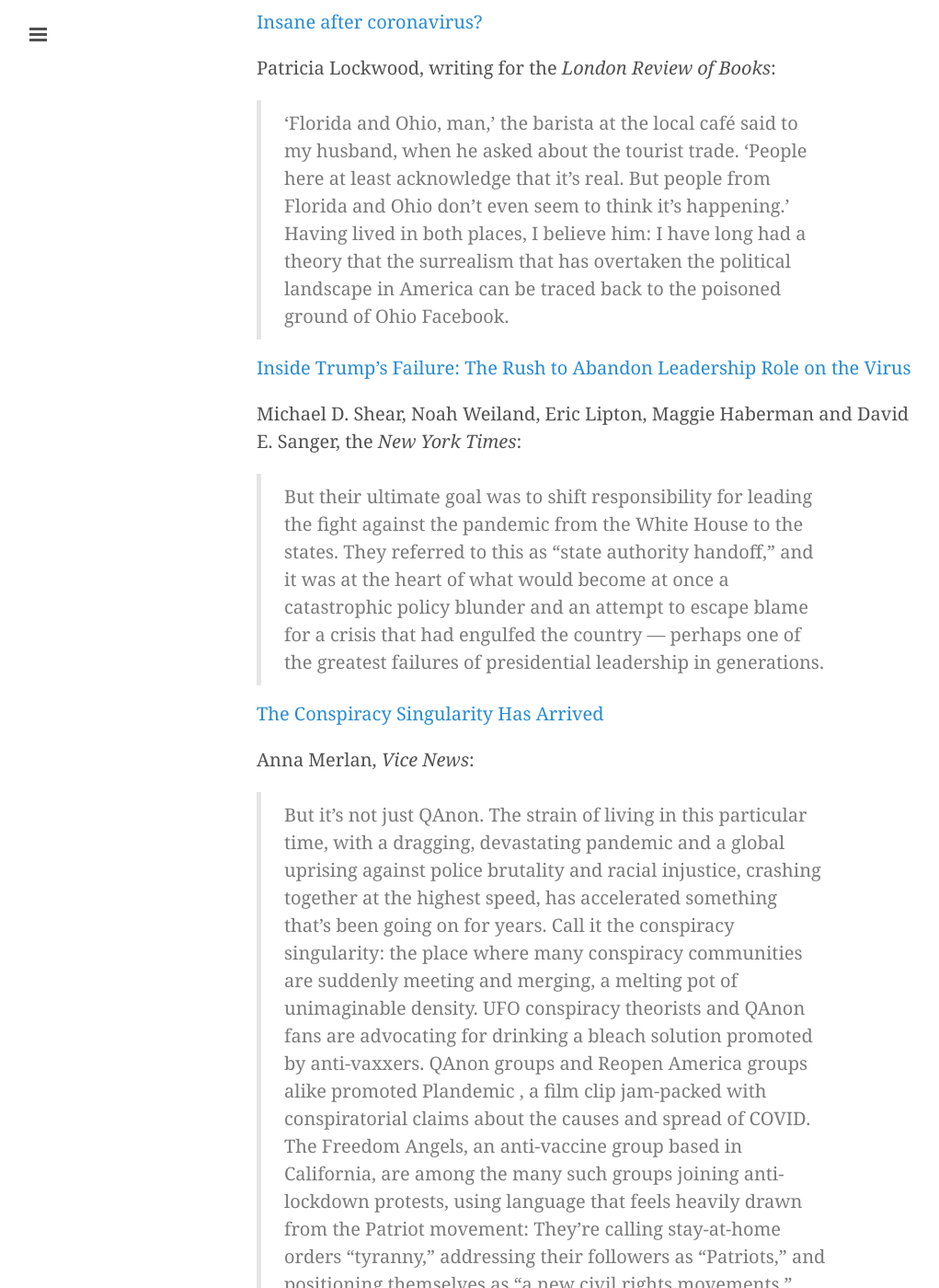
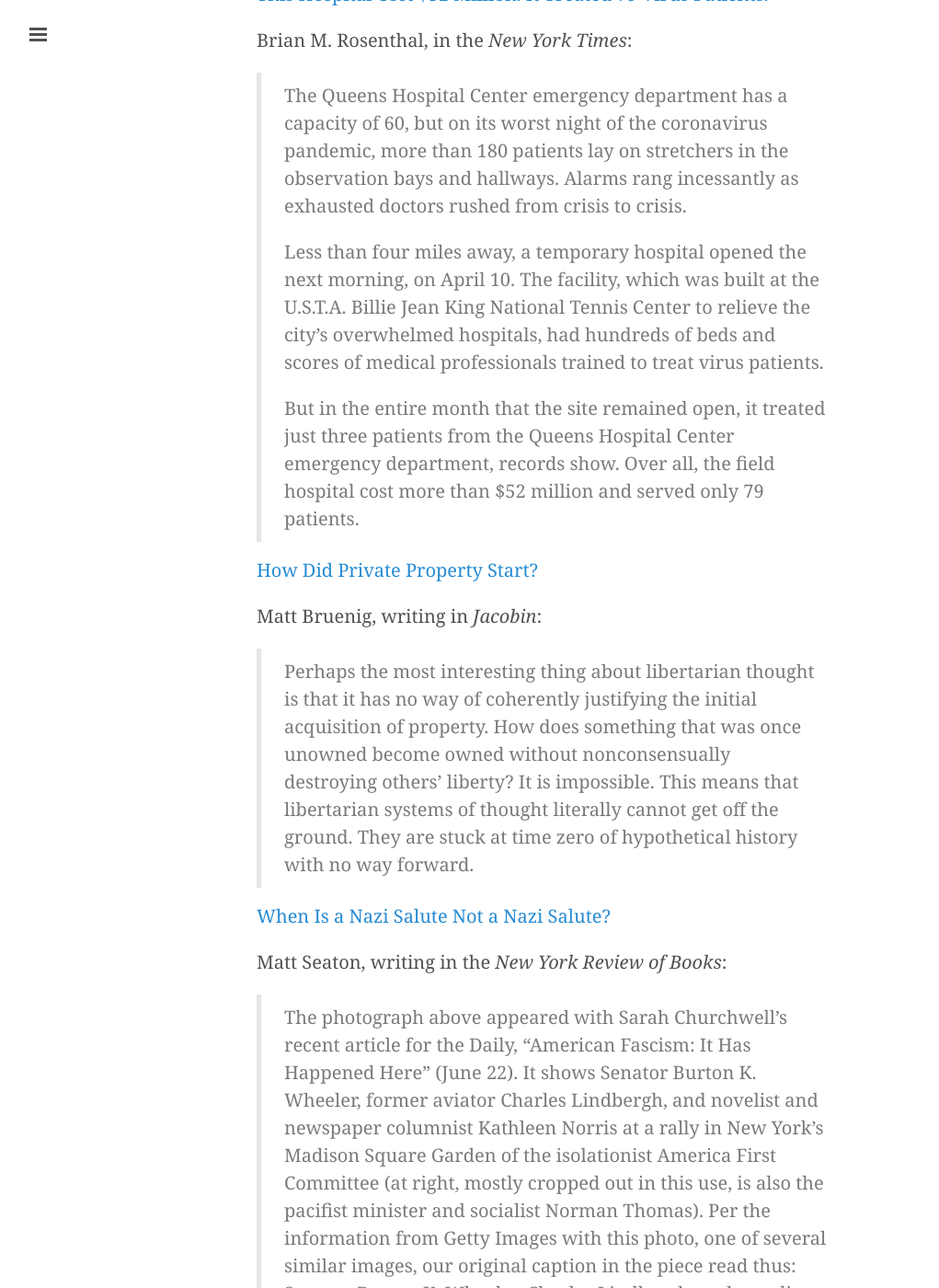
Before and after one commit to davidixon/davidixon.github.io, a Jekyll site: the page built from index.html, in a window 1280 px wide and 1400 px high, scrolled down 689 px. Shown: the whole window at 92% size, without its empty margins (1-1022 px from the left). Built offline with Jekyll 4.4.1, drawn with Linux system fonts in a browser that asks for light colours; the list of posts is cut into pages by our own code; some of the changed text lies outside the part shown.

Commit message:
new link post; fixed typo in title of prev post

```diff
--- /dev/null
+++ b/_posts/2020-07-27-links.md
@@ -0,0 +1,35 @@
+---
+layout: post
+title: "Links for July 27th 2020"
+date: 2020-07-27 22:55
+---
+
+[‘Pray for Your Poor Uncle,’ a Predatory Priest Told His Victims](https://www.nytimes.com/2020/07/15/opinion/theodore-mccarrick-catholic-abuse.html)
+
+Elizabeth Bruenig, writing for the *New York Times*:
+
+> Mr. McCarrick’s downfall had been as dizzying as his rise. Once the archbishop of Washington D.C., and a cardinal who boasted of his close ties to Pope Francis, Mr. McCarrick had established himself as a gifted fund-raiser, helping to found the Papal Foundation, a charity with a $200 million endowment. But in 2018, his reputation collapsed in a rush of accusations that he had sexually abused adult seminarians and a teenage boy. More accusations followed, and in 2019 Mr. McCarrick was defrocked — the first time an American cardinal had been removed from the priesthood.
+
+[This Hospital Cost $52 Million. It Treated 79 Virus Patients.](https://www.nytimes.com/2020/07/21/nyregion/coronavirus-hospital-usta-queens.html)
+
+Brian M. Rosenthal, in the *New York Times*:
+
+> The Queens Hospital Center emergency department has a capacity of 60, but on its worst night of the coronavirus pandemic, more than 180 patients lay on stretchers in the observation bays and hallways. Alarms rang incessantly as exhausted doctors rushed from crisis to crisis.
+>
+> Less than four miles away, a temporary hospital opened the next morning, on April 10. The facility, which was built at the U.S.T.A. Billie Jean King National Tennis Center to relieve the city’s overwhelmed hospitals, had hundreds of beds and scores of medical professionals trained to treat virus patients.
+>
+> But in the entire month that the site remained open, it treated just three patients from the Queens Hospital Center emergency department, records show. Over all, the field hospital cost more than $52 million and served only 79 patients.
+
+[How Did Private Property Start?](https://www.jacobinmag.com/2018/03/libertarian-property-ownership-capitalism)
+
+Matt Bruenig, writing in *Jacobin*:
+
+> Perhaps the most interesting thing about libertarian thought is that it has no way of coherently justifying the initial acquisition of property. How does something that was once unowned become owned without nonconsensually destroying others’ liberty? It is impossible. This means that libertarian systems of thought literally cannot get off the ground. They are stuck at time zero of hypothetical history with no way forward.
+
+[When Is a Nazi Salute Not a Nazi Salute?](https://www.nybooks.com/daily/2020/07/25/when-is-a-nazi-salute-not-a-nazi-salute/)
+
+Matt Seaton, writing in the *New York Review of Books*:
+
+> The photograph above appeared with Sarah Churchwell’s recent article for the Daily, “American Fascism: It Has Happened Here” (June 22). It shows Senator Burton K. Wheeler, former aviator Charles Lindbergh, and novelist and newspaper columnist Kathleen Norris at a rally in New York’s Madison Square Garden of the isolationist America First Committee (at right, mostly cropped out in this use, is also the pacifist minister and socialist Norman Thomas). Per the information from Getty Images with this photo, one of several similar images, our original caption in the piece read thus: Senator Burton K. Wheeler, Charles Lindbergh, and novelist Kathleen Norris giving the Nazi salute at an America First Committee rally, New York, October 30, 1941. (As can still be viewed via the Wayback Machine.)
+>
+> A few days after publication, I received an email from a biographer of Wheeler that insisted the senator was not giving a Nazi salute; it was, he wrote, a “Bellamy salute,” a patriotic gesture to the American flag widely used at pledge of allegiance ceremonies. We should certainly correct our caption, I was told, since it was an unmerited slur against Wheeler, who was no fascist or anti-Semite.
```
Also changed, not shown: _posts/2020-07-20-links.md (+1 -1 lines).
